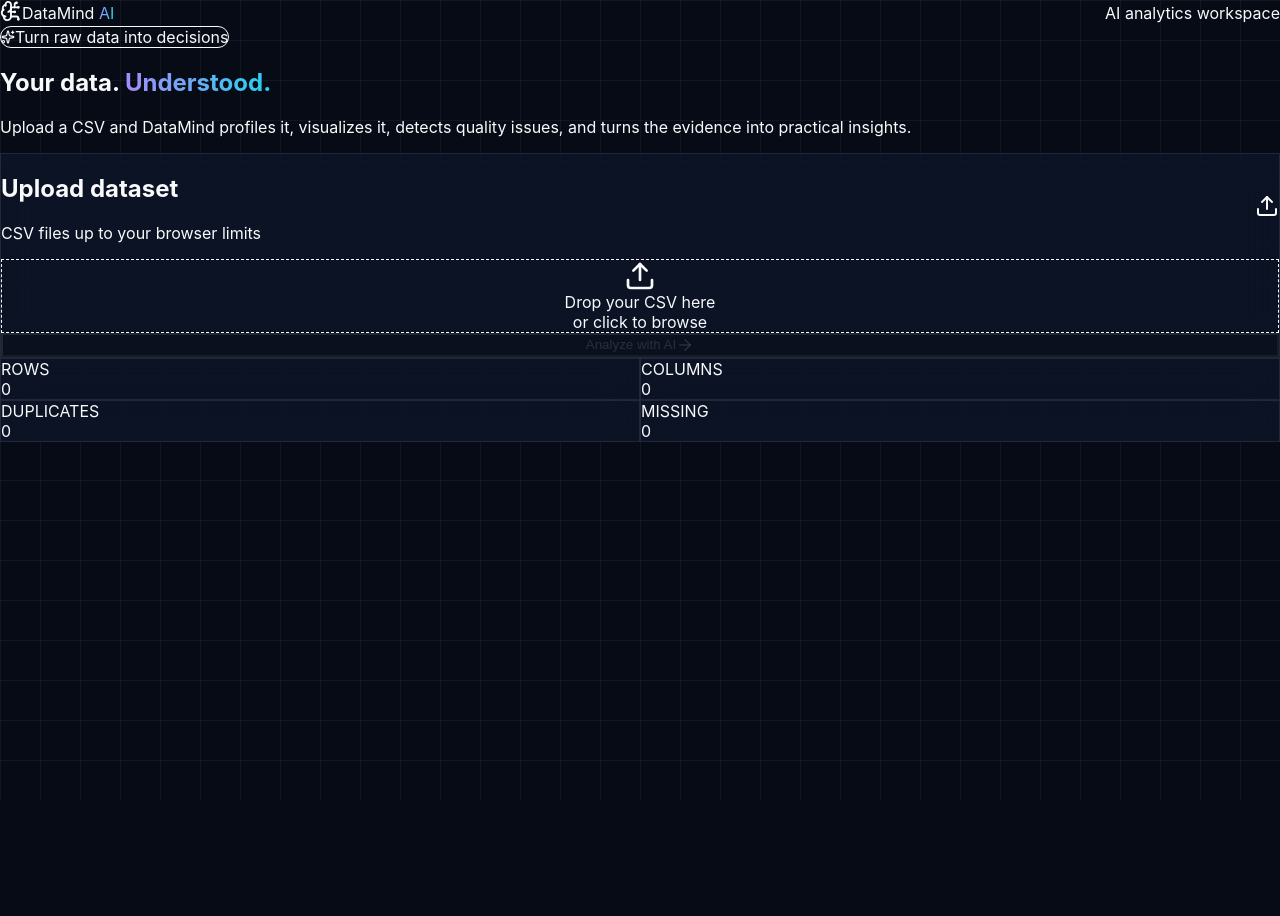
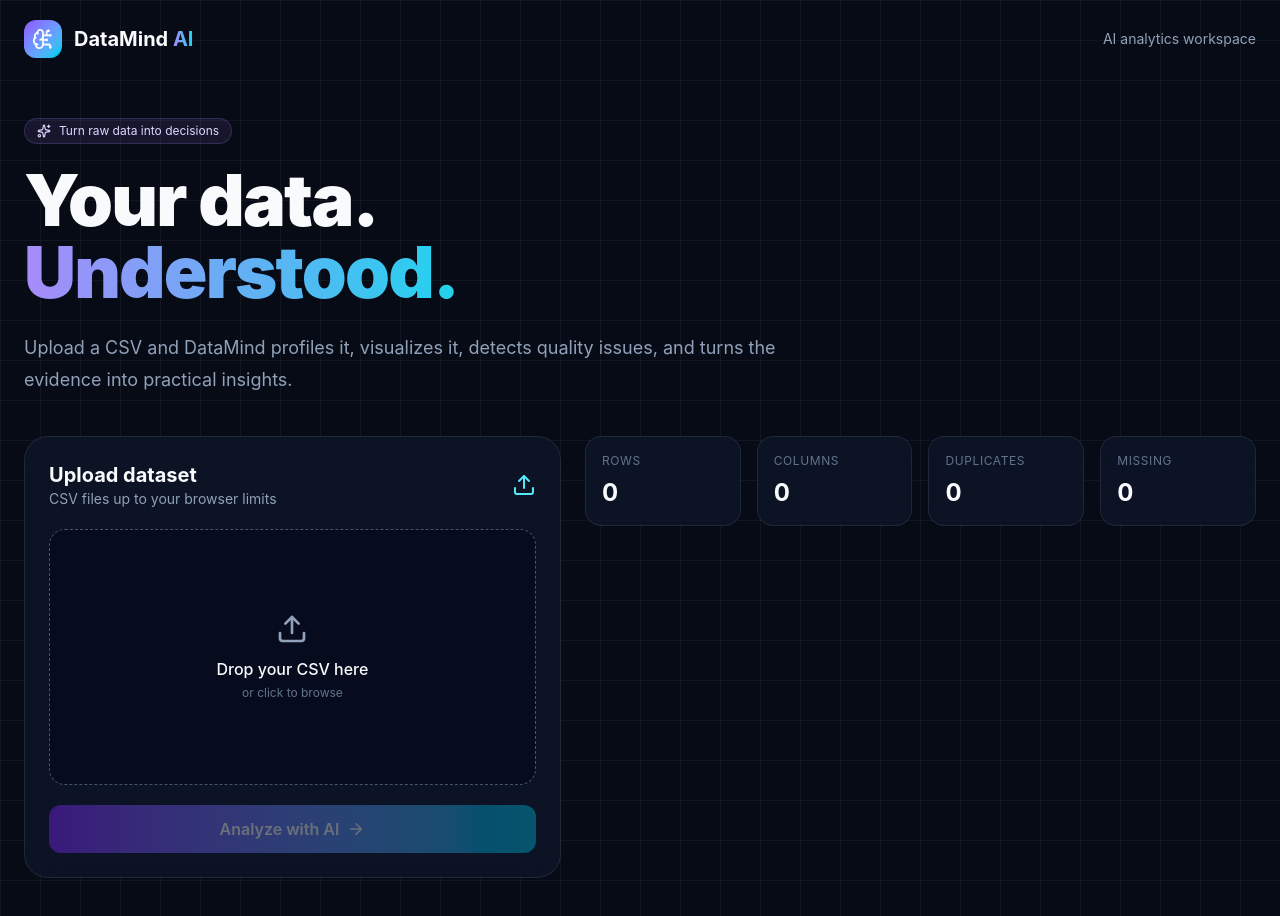
Before and after one commit to krishnanu267-sketch/datamind-ai, a Next.js app: page / in a window 1280 px wide. Shown: the top 916 px of the page. Before the commit the page ends 800 px from the top, so only its background shows below. Built offline with nearby package versions, Linux system fonts and the light colour scheme.

Commit message:
Migrate global stylesheet to Tailwind 4

```diff
--- a/app/globals.css
+++ b/app/globals.css
@@ -1,4 +1,8 @@
-@tailwind base;
-@tailwind components;
-@tailwind utilities;
-:root{color-scheme:dark}*{box-sizing:border-box}body{margin:0;background:#070b16;color:#f8fafc;font-family:Inter,ui-sans-serif,system-ui,sans-serif}.grid-bg{background-image:linear-gradient(rgba(255,255,255,.045) 1px,transparent 1px),linear-gradient(90deg,rgba(255,255,255,.045) 1px,transparent 1px);background-size:40px 40px}.glass{background:rgba(15,23,42,.72);backdrop-filter:blur(18px);border:1px solid rgba(148,163,184,.14)}.gradient-text{background:linear-gradient(90deg,#a78bfa,#22d3ee);-webkit-background-clip:text;background-clip:text;color:transparent}
+@import "tailwindcss";
+
+:root { color-scheme: dark; }
+* { box-sizing: border-box; }
+body { margin: 0; background: #070b16; color: #f8fafc; font-family: Inter, ui-sans-serif, system-ui, sans-serif; }
+.grid-bg { background-image: linear-gradient(rgba(255,255,255,.045) 1px,transparent 1px), linear-gradient(90deg,rgba(255,255,255,.045) 1px,transparent 1px); background-size: 40px 40px; }
+.glass { background: rgba(15,23,42,.72); backdrop-filter: blur(18px); border: 1px solid rgba(148,163,184,.14); }
+.gradient-text { background: linear-gradient(90deg,#a78bfa,#22d3ee); -webkit-background-clip: text; background-clip: text; color: transparent; }
```
